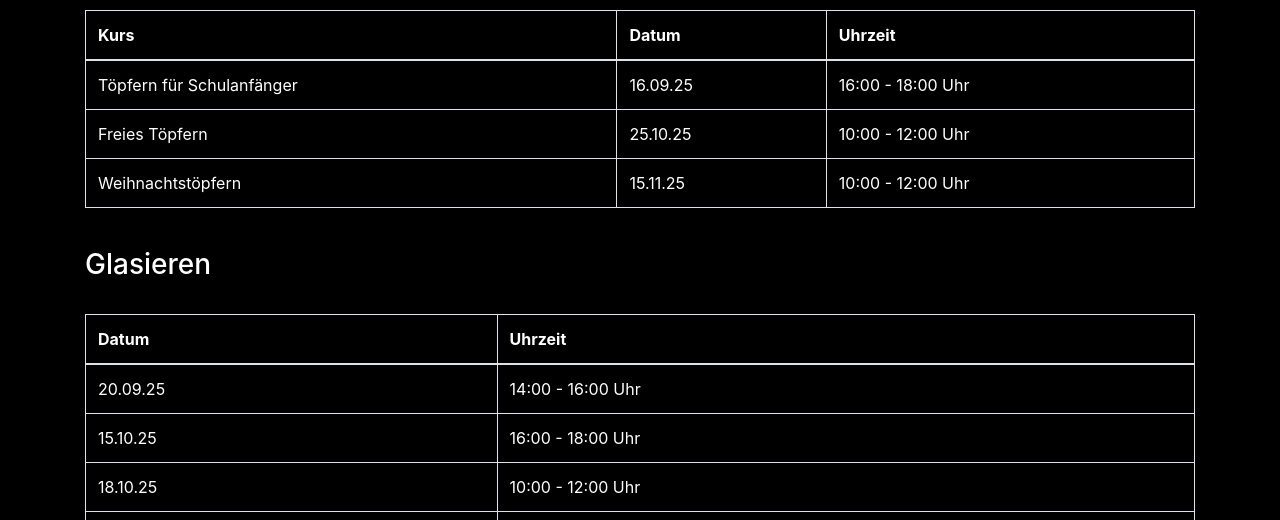
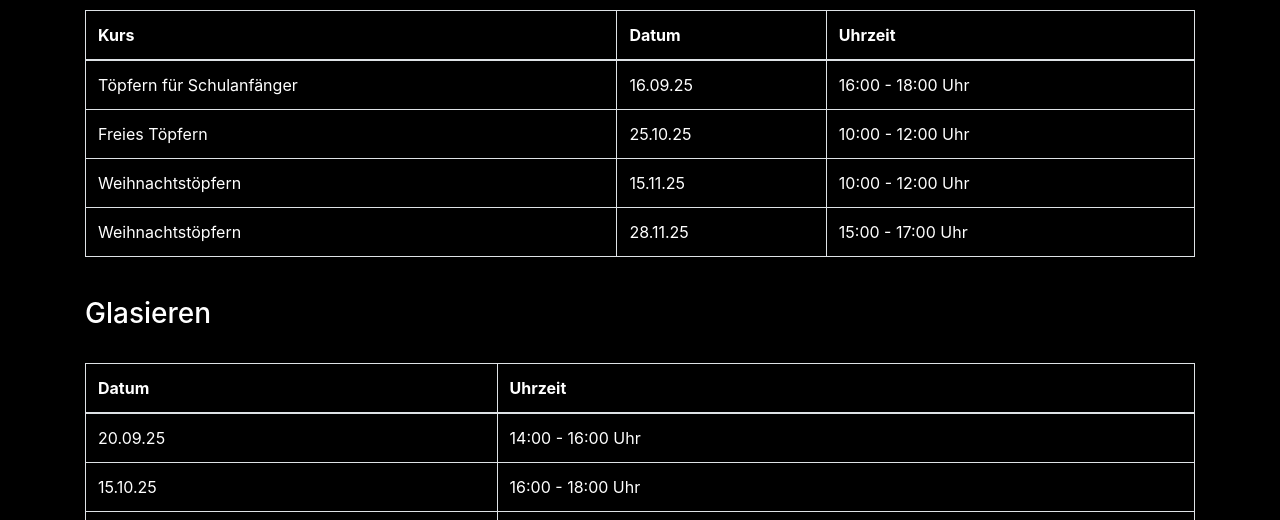
Before and after one commit to toepferwerkstatt-jutta-gebhard/website, a website: page kurse.html in a window 1280 px wide. Shown: the part 580-1100 px from the top of the page. Drawn offline with nearby package versions, Linux system fonts and the light colour scheme.

Commit message:
update kurse

```diff
--- a/kurse.html
+++ b/kurse.html
@@ -68,6 +68,11 @@
             <td>Weihnachtstöpfern</td>
             <td>15.11.25</td>
             <td>10:00 - 12:00 Uhr</td>
+          </tr>
+          <tr>
+            <td>Weihnachtstöpfern</td>
+            <td>28.11.25</td>
+            <td>15:00 - 17:00 Uhr</td>
           </tr>
         </tbody>
       </table>
```
